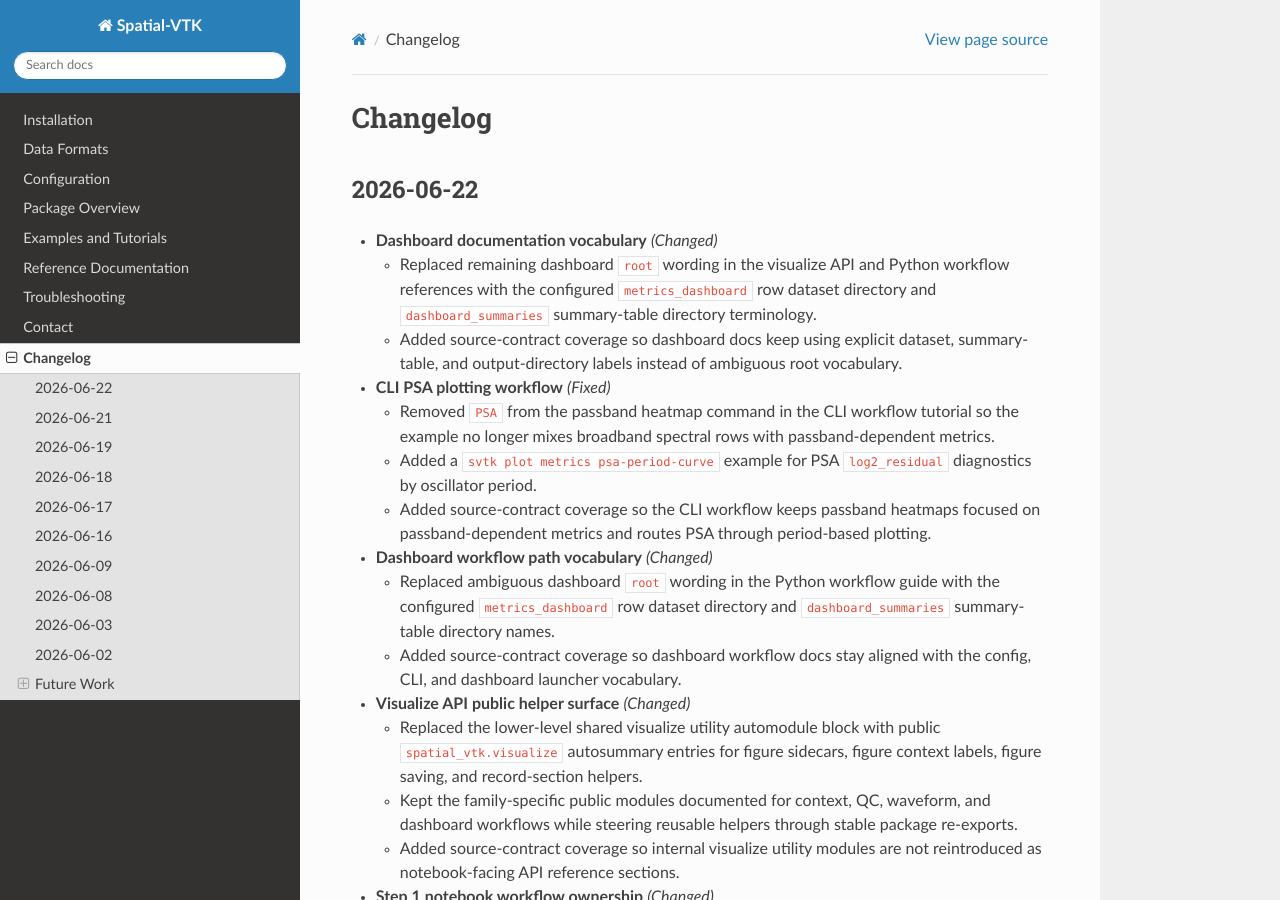
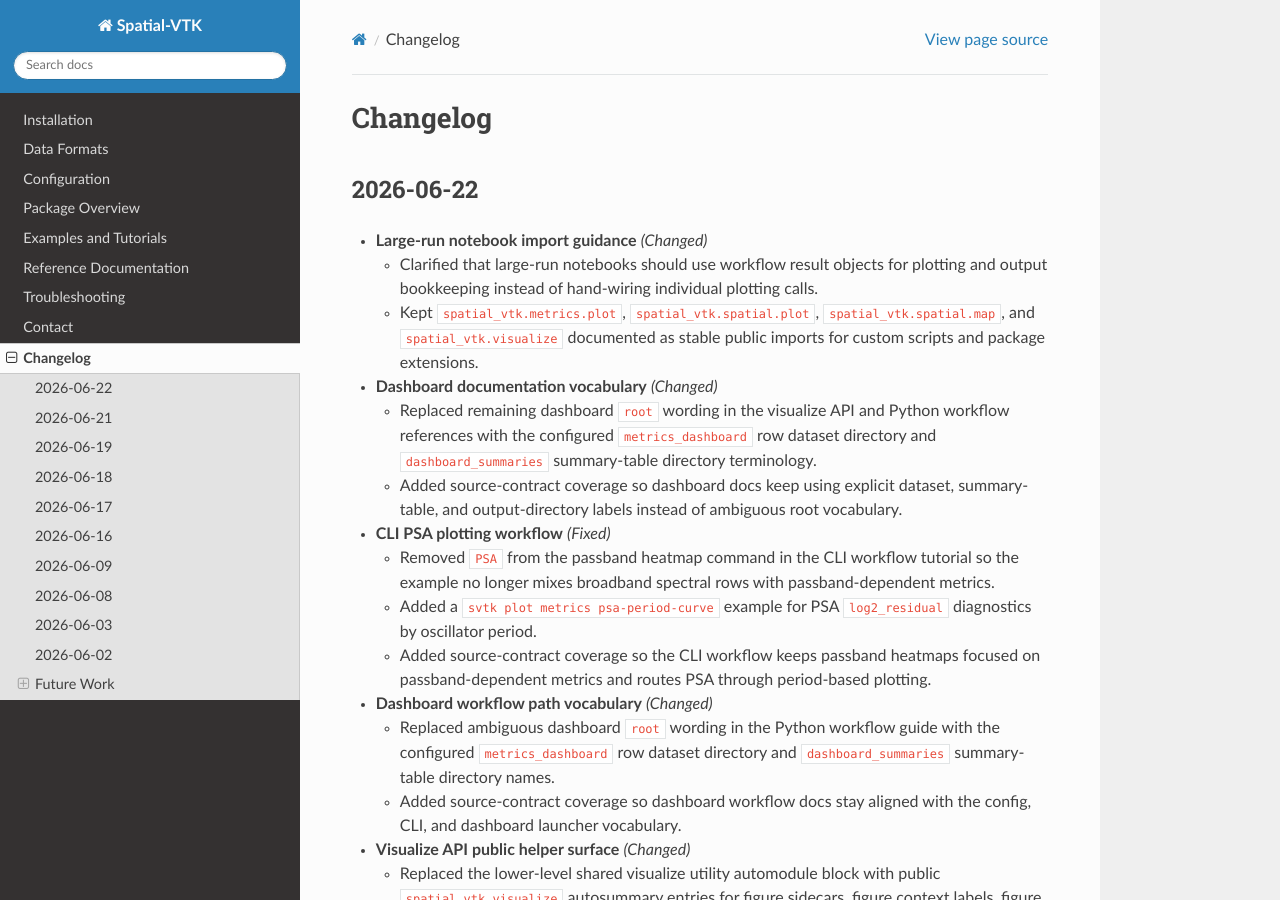
Before and after one commit to bcbirkel/spatial-vtk, a Sphinx documentation site: the page built from docs/changelog.rst, in a window 1280 px wide and 900 px high. Built offline with Sphinx 7.4.7 and the Read the Docs theme 3.1.0, drawn with Linux system fonts in a browser that asks for light colours.

Commit message:
Clarify large-run notebook import guidance

```diff
--- a/docs/changelog.rst
+++ b/docs/changelog.rst
@@ -3,6 +3,15 @@ Changelog
 
 2026-06-22
 ----------
+
+- **Large-run notebook import guidance** *(Changed)*
+
+  - Clarified that large-run notebooks should use workflow result objects for
+    plotting and output bookkeeping instead of hand-wiring individual plotting
+    calls.
+  - Kept ``spatial_vtk.metrics.plot``, ``spatial_vtk.spatial.plot``,
+    ``spatial_vtk.spatial.map``, and ``spatial_vtk.visualize`` documented as
+    stable public imports for custom scripts and package extensions.
 
 - **Dashboard documentation vocabulary** *(Changed)*
 
```
Also changed, not shown: docs/examples/large_run/README.md (+3 -2 lines), 1 other file.
